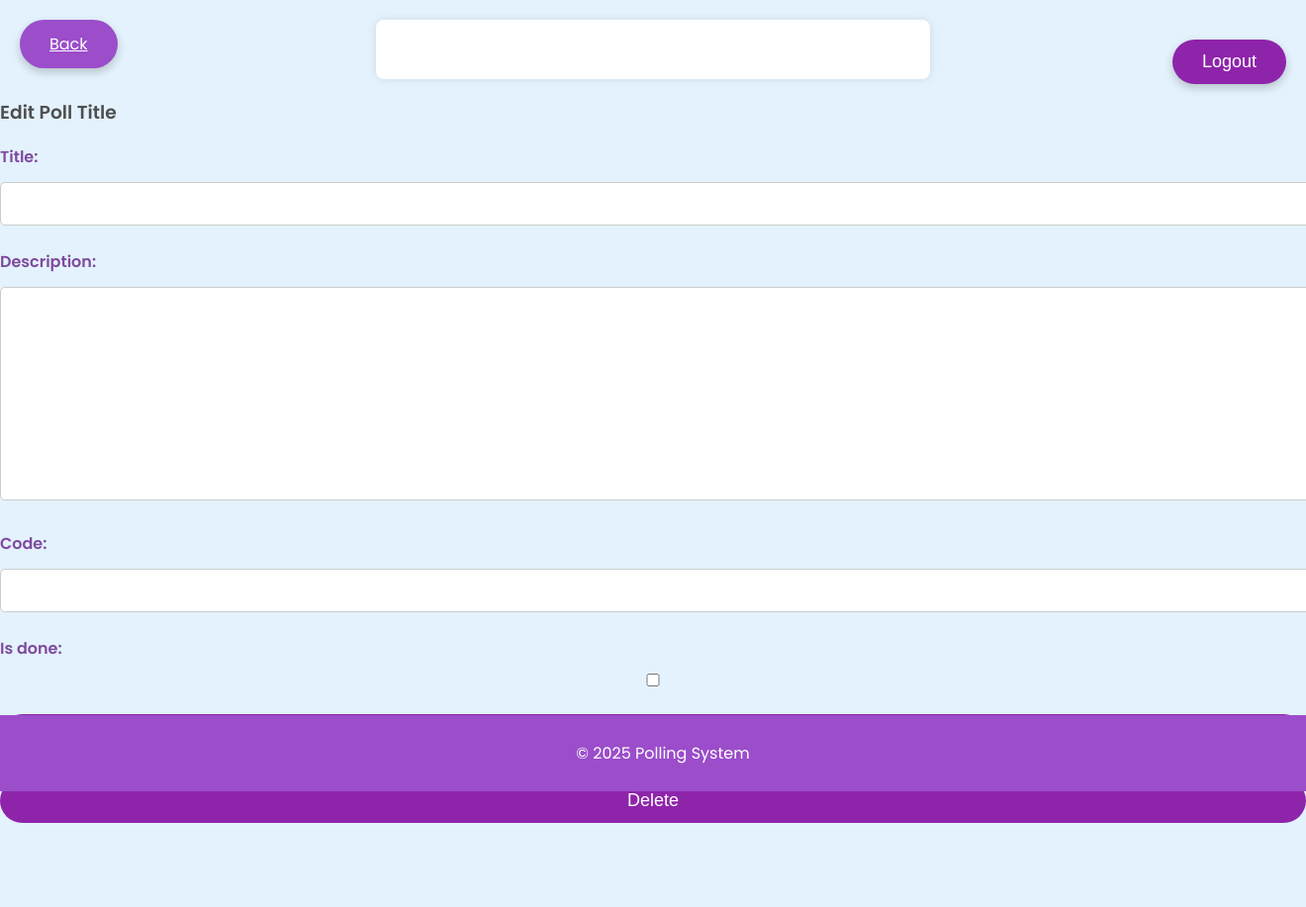
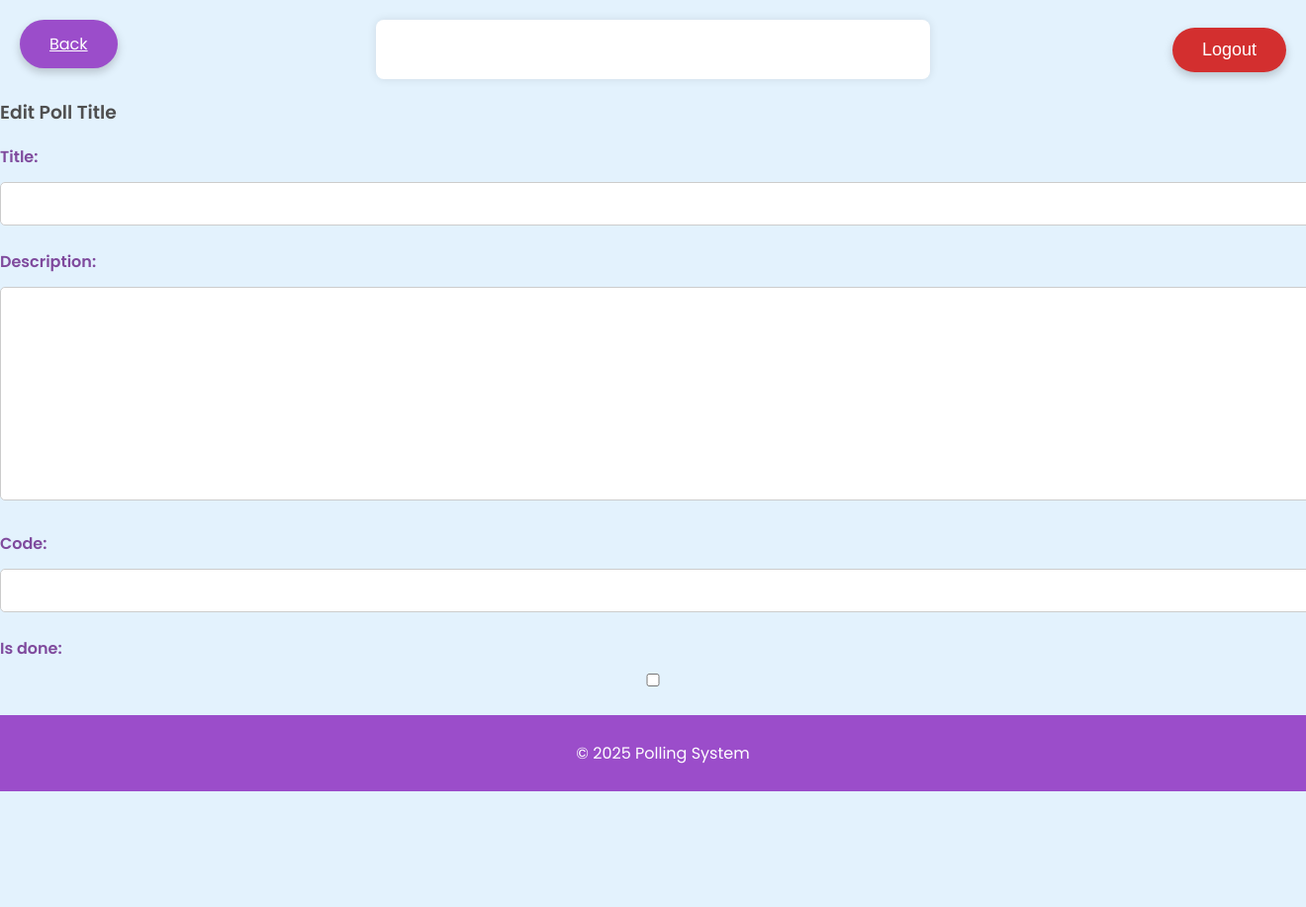
Before and after one commit to Arif1025/Placeholder, a Django app: template polls/templates/edit_quiz.html in a window 1320 px wide; the page is wider, and only the part inside the window is pictured. Shown: that part at 99% size. After the commit the page ends 800 px from the top of that part, so only its background shows below. Run offline with Django 5.2, Linux system fonts and the light colour scheme; the template is opened without the code that fills it: values that come from a table or form of the project are taken from there, others are empty.

Commit message:
delete question button is now working.

```diff
--- a/polls/templates/edit_quiz.html
+++ b/polls/templates/edit_quiz.html
@@ -144,22 +144,6 @@
             margin-top: 10px;
         }
 
-        button[type="submit"] {
-            background-color: #8e24aa;
-            color: white;
-            font-size: 18px;
-            padding: 12px 30px;
-            border: none;
-            border-radius: 50px;
-            cursor: pointer;
-            display: block;
-            margin-top: 20px;
-        }
-
-        button[type="submit"]:hover {
-            background-color: #9b4dca;
-        }
-
         /* Logout Button Positioned at Top Right */
         .logout-button {
             background-color: #d32f2f;
@@ -254,6 +238,11 @@
                     {% for question in questions %}
                         <li class="question">
                             {{ question.text }}
+                            <form method="post" action="{% url 'edit_quiz' poll.id %}" style="display:inline;">
+                                {% csrf_token %}
+                                <input type="hidden" name="question_id" value="{{ question.id }}">
+                                <button type="submit" name="delete_question" class="delete-button">Delete</button>
+                            </form>
                         </li>
                     {% endfor %}
                 </ul>
@@ -301,12 +290,6 @@
         <input type="hidden" name="poll_id" value="{{ poll.id }}">
         {{ poll_form.as_p }}
         <button type="submit" name="save_quiz">Save Quiz</button>
-    </form>
-
-    <!-- Delete Question Button -->
-    <form method="post" action="{% if question.id %}{% url 'delete_question' question.id poll.id %}{% endif %}" style="display:inline;">
-        {% csrf_token %}
-        <button type="submit" class="delete-button">Delete</button>
     </form>
 
     <!-- Logout Button -->
```
